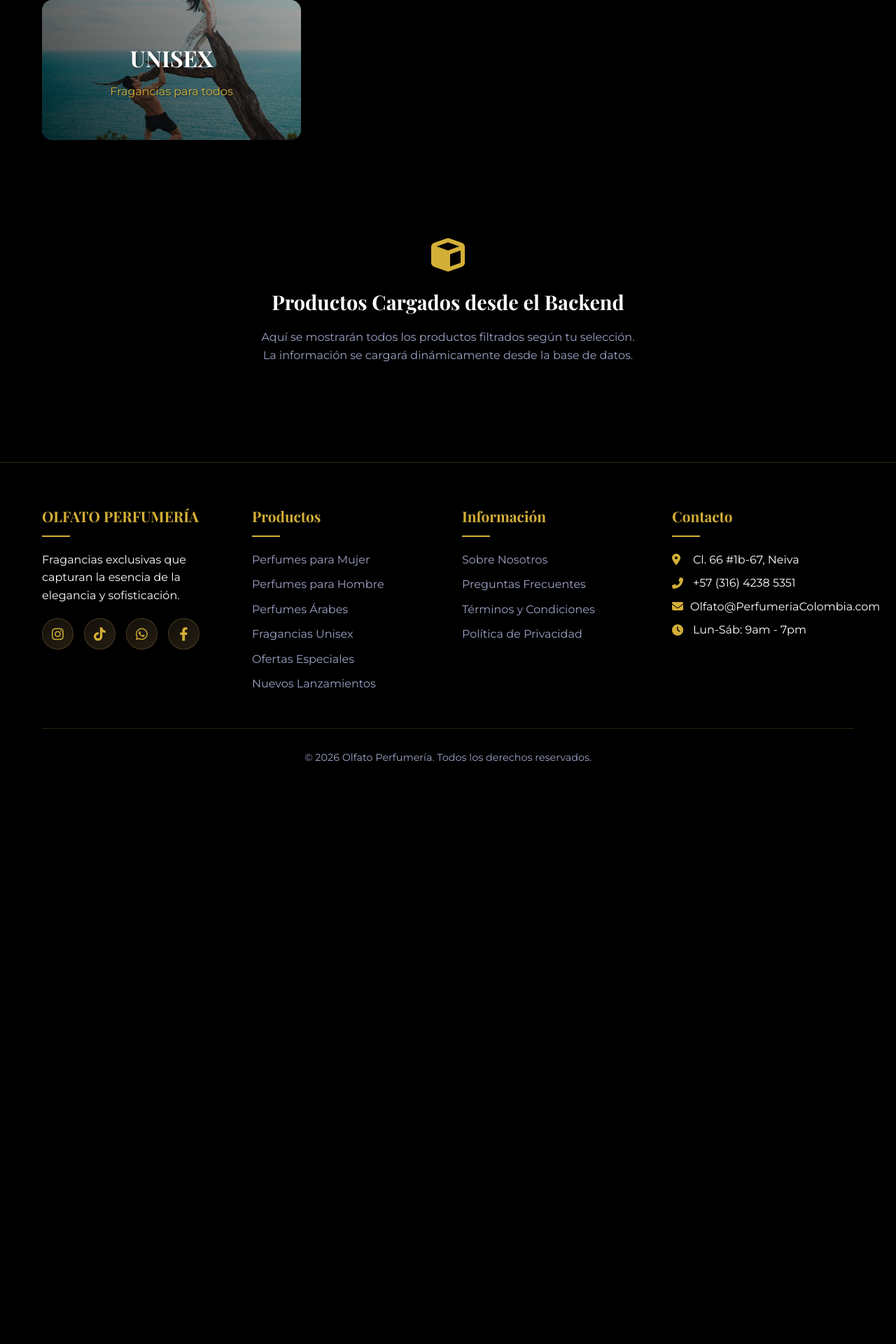
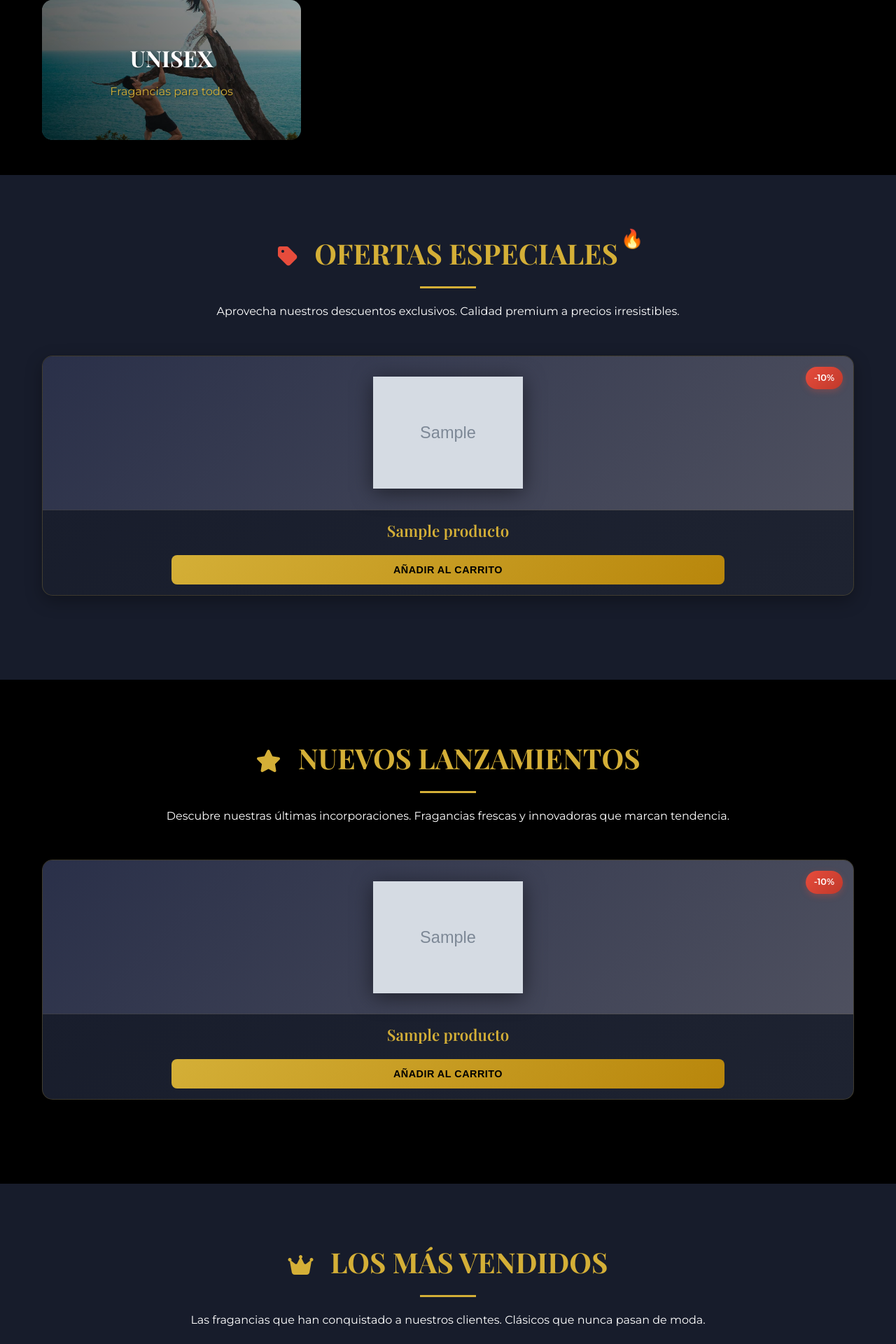
Before and after one commit to NicolasCeronDev/Olfato2026, a PHP site: page /productos.php in a window 1280 px wide. Shown: the part 588-2508 px from the top of the page at 70% size. Before the commit the page ends 1676 px from the top, so only its background shows below. Run offline with PHP 8.4, Linux system fonts and the light colour scheme; tables that the repository leaves empty or names only in its code hold one stand-in row (values such as "Sample post"); grey boxes marked "Sample" are stand-in pictures.

Commit message:
pagina productos

```diff
--- a/assets/css/productos.css
+++ b/assets/css/productos.css
@@ -95,7 +95,7 @@
     left: 0;
     width: 100%;
     height: 100%;
-            background: linear-gradient(45deg, rgba(0,0,0,0.7), rgba(0,0,0,0.3));
+    background: linear-gradient(45deg, rgba(0, 0, 0, 0.7), rgba(0, 0, 0, 0.3));
     display: flex;
     align-items: center;
     justify-content: center;
@@ -111,13 +111,13 @@
     font-size: 2rem;
     color: var(--color-texto);
     margin-bottom: 10px;
-            text-shadow: 2px 2px 4px rgba(0,0,0,0.5);
+    text-shadow: 2px 2px 4px rgba(0, 0, 0, 0.5);
 }
 
 .categoria-subtitulo {
     color: var(--color-dorado);
     font-size: 1rem;
-            text-shadow: 1px 1px 2px rgba(0,0,0,0.5);
+    text-shadow: 1px 1px 2px rgba(0, 0, 0, 0.5);
 }
 
 /* Layout principal */
@@ -205,3 +205,59 @@
         align-items: flex-start;
     }
 }
+
+/* Estilos para las secciones de productos */
+.productos-destacados,
+.productos-nuevos,
+.productos-ofertas {
+    padding: 80px 0;
+}
+
+/* Iconos decorativos en títulos */
+.titulo-seccion h2 i {
+    margin-right: 15px;
+    font-size: 2rem;
+}
+
+/* Efecto especial para sección de ofertas */
+.productos-ofertas .titulo-seccion h2 {
+    position: relative;
+    display: inline-block;
+}
+
+.productos-ofertas .titulo-seccion h2::after {
+    content: "🔥";
+    position: absolute;
+    top: -10px;
+    right: -35px;
+    font-size: 1.5rem;
+    animation: palpitar 2s infinite;
+}
+
+@keyframes palpitar {
+
+    0%,
+    100% {
+        transform: scale(1);
+    }
+
+    50% {
+        transform: scale(1.1);
+    }
+}
+
+/* Responsive */
+@media (max-width: 768px) {
+
+    .productos-destacados,
+    .productos-nuevos,
+    .productos-ofertas {
+        padding: 60px 0;
+    }
+
+    .productos-ofertas .titulo-seccion h2::after {
+        position: static;
+        display: block;
+        margin-top: 10px;
+    }
+}
--- a/assets/js/productos.js
+++ b/assets/js/productos.js
@@ -0,0 +1,30 @@
+document.addEventListener('DOMContentLoaded', function() {
+    // Navegación por categorías visuales
+    const seccionesCategorias = document.querySelectorAll('.categoria-seccion');
+
+    seccionesCategorias.forEach(seccion => {
+        seccion.addEventListener('click', function() {
+            const categoria = this.getAttribute('data-categoria');
+
+            // Hacer scroll suave a la sección correspondiente
+            const seccionProductos = document.getElementById('contenedor-' + categoria);
+            if (seccionProductos) {
+                seccionProductos.scrollIntoView({
+                    behavior: 'smooth',
+                    block: 'start'
+                });
+            }
+        });
+    });
+
+    // Efecto hover mejorado para categorías
+    seccionesCategorias.forEach(seccion => {
+        seccion.addEventListener('mouseenter', function() {
+            this.style.transform = 'scale(1.05)';
+        });
+
+        seccion.addEventListener('mouseleave', function() {
+            this.style.transform = 'scale(1)';
+        });
+    });
+});
--- a/includes/DB/productos_componente.php
+++ b/includes/DB/productos_componente.php
@@ -1,31 +1,65 @@
 <?php
+// includes/DB/productos_componente.php - VERSIÓN MEJORADA
 include '../includes/DB/conexion_db.php';
 
-function mostrarProductos($categoria = 'todos', $limite = 6)
+function mostrarProductos($categoria = 'todos', $limite = 6, $tipo_seccion = 'normal')
 {
     global $conexion;
 
-    // Construir la consulta según la categoría
+    // Construir la consulta según el tipo de sección
     $sql = "SELECT p.*, g.nombre_genero_perfume, c.nombre_categoria, o.valor_descuento
             FROM productos p
             LEFT JOIN generos_perfumes g ON p.id_genero_perfume = g.id_genero_perfume
             LEFT JOIN categorias c ON p.id_categoria = c.id_categoria
             LEFT JOIN ofertas o ON p.id_oferta = o.id_oferta";
 
+    $where_conditions = [];
+    $params = [];
+    $types = "";
+
     // Filtrar por categoría si no es 'todos'
     if ($categoria !== 'todos') {
-        $sql .= " WHERE g.nombre_genero_perfume = ?";
+        $where_conditions[] = "g.nombre_genero_perfume = ?";
+        $params[] = $categoria;
+        $types .= "s";
     }
 
-    $sql .= " ORDER BY p.nombre LIMIT ?";
+    // MODIFICACIÓN: Filtrar según el tipo de sección
+    switch ($tipo_seccion) {
+        case 'ofertas':
+            $where_conditions[] = "o.valor_descuento > 0";
+            break;
+        case 'nuevos':
+            // Ordenar por ID descendente (los más recientes primero)
+            $sql .= " ORDER BY p.id_producto DESC";
+            break;
+        case 'vendidos':
+            // Por ahora ordenar por ID ascendente (los más antiguos)
+            $sql .= " ORDER BY p.id_producto ASC";
+            break;
+        default:
+            $sql .= " ORDER BY p.nombre";
+    }
+
+    // Aplicar condiciones WHERE si existen
+    if (!empty($where_conditions)) {
+        $sql .= " WHERE " . implode(" AND ", $where_conditions);
+    }
+
+    // MODIFICACIÓN: Si no se definió orden en el switch, usar orden por defecto
+    if ($tipo_seccion === 'ofertas' || $tipo_seccion === 'normal') {
+        $sql .= " ORDER BY p.nombre";
+    }
+
+    $sql .= " LIMIT ?";
+    $params[] = $limite;
+    $types .= "i";
 
     // Preparar la consulta
     $stmt = $conexion->prepare($sql);
 
-    if ($categoria !== 'todos') {
-        $stmt->bind_param("si", $categoria, $limite);
-    } else {
-        $stmt->bind_param("i", $limite);
+    if (!empty($params)) {
+        $stmt->bind_param($types, ...$params);
     }
 
     $stmt->execute();
@@ -67,7 +101,6 @@ function mostrarProductos($categoria = 'todos', $limite = 6)
                 <div class="producto-info">
                     <h3 class="producto-titulo">' . $producto['nombre'] . '</h3>
 
-
                     <button class="boton-producto abrir-modal"
                             data-producto-id="' . $producto['id_producto'] . '"
                             data-producto-nombre="' . $producto['nombre'] . '"
@@ -87,9 +120,19 @@ function mostrarProductos($categoria = 'todos', $limite = 6)
         }
 
         echo '</div>';
+    } else {
+        echo '<div class="mensaje-vacio">
+                <i class="fas fa-box-open"></i>
+                <h3>No hay productos disponibles</h3>
+                <p>No encontramos productos en esta categoría.</p>
+              </div>';
+    }
 
-        // Modal para selección de producto
+    $stmt->close();
+
+    // MODIFICACIÓN: El modal se incluye aquí para que esté disponible en todas las páginas
     echo '
+    <!-- Modal para productos (se carga automáticamente con el componente) -->
     <div class="modal-producto" id="modal-producto">
         <div class="modal-contenido">
             <button class="modal-cerrar" id="modal-cerrar">&times;</button>
@@ -108,7 +151,18 @@ function mostrarProductos($categoria = 'todos', $limite = 6)
                         </div>
                     </div>
 
-                <!-- El contenedor de colores se creará dinámicamente con JavaScript -->
+                    <div class="opcion-grupo">
+                        <label>Color</label>
+                        <div class="colores-opciones" id="colores-opciones">
+                            <div class="color-opcion color-dorado seleccionado" data-color="dorado"></div>
+                            <div class="color-opcion color-negro" data-color="negro"></div>
+                            <div class="color-opcion color-rojo" data-color="rojo"></div>
+                            <div class="color-opcion color-azul" data-color="azul"></div>
+                            <div class="color-opcion color-fucsia" data-color="fucsia"></div>
+                            <div class="color-opcion color-morado" data-color="morado"></div>
+                            <div class="color-opcion color-verde" data-color="verde"></div>
+                        </div>
+                    </div>
 
                     <div class="opcion-grupo">
                         <label>Cantidad</label>
@@ -130,15 +184,6 @@ function mostrarProductos($categoria = 'todos', $limite = 6)
             </div>
         </div>
     </div>';
-    } else {
-        echo '<div class="mensaje-vacio">
-                <i class="fas fa-box-open"></i>
-                <h3>No hay productos disponibles</h3>
-                <p>No encontramos productos en esta categoría.</p>
-              </div>';
-    }
-
-    $stmt->close();
 }
 ?>
 <script src="../assets/js/Components/ProductoModal.js"></script>
--- a/pages/productos.php
+++ b/pages/productos.php
@@ -12,6 +12,9 @@ include '../includes/DB/conexion_db.php';
         href="https://fonts.googleapis.com/css2?family=Playfair+Display:wght@400;500;600;700&family=Montserrat:wght@300;400;500;600&display=swap">
     <link rel="stylesheet" href="../assets/css/General.css">
     <link rel="stylesheet" href="../assets/css/productos.css">
+    <link rel="stylesheet" href="../assets/css/Componentes/productos_componente.css">
+
+
 </head>
 
 <body>
@@ -79,19 +82,61 @@ include '../includes/DB/conexion_db.php';
         </div>
     </div>
 
-    <!-- Layout principal -->
-    <main class="contenedor">
-        <div class="productos-layout">
-                <!-- Mensaje de productos (los productos vendrán del backend) -->
-                <div class="mensaje-productos">
-                    <i class="fas fa-cube"></i>
-                    <h3>Productos Cargados desde el Backend</h3>
-                    <p>Aquí se mostrarán todos los productos filtrados según tu selección.<br>
-                    La información se cargará dinámicamente desde la base de datos.</p>
+    <!-- Sección: OFERTAS ESPECIALES -->
+    <section class="seccion productos-ofertas" style="background-color: var(--color-gris-oscuro);">
+        <div class="contenedor">
+            <div class="titulo-seccion">
+                <h2><i class="fas fa-tag" style="color: var(--color-ofertas);"></i> OFERTAS ESPECIALES</h2>
+                <div class="separador"></div>
+                <p>Aprovecha nuestros descuentos exclusivos. Calidad premium a precios irresistibles.</p>
+            </div>
+
+            <div id="contenedor-ofertas">
+                <?php
+                include '../includes/DB/productos_componente.php';
+                // Mostramos solo productos con ofertas
+                mostrarProductos('todos', 6, 'ofertas', true);
+                ?>
+            </div>
         </div>
     </section>
+
+     <!-- Sección: NUEVAS FRAGANCIAS -->
+    <section class="seccion productos-nuevos" style="background-color: var(--color-fondo);">
+        <div class="contenedor">
+            <div class="titulo-seccion">
+                <h2><i class="fas fa-star" style="color: var(--color-dorado);"></i> NUEVOS LANZAMIENTOS</h2>
+                <div class="separador"></div>
+                <p>Descubre nuestras últimas incorporaciones. Fragancias frescas y innovadoras que marcan tendencia.</p>
             </div>
-    </main>
+
+            <div id="contenedor-nuevos">
+                <?php
+                // Mostramos los productos más recientes
+                mostrarProductos('todos', 6, 'nuevos', false);
+                ?>
+            </div>
+        </div>
+    </section>
+
+    <!-- Sección: LOS MÁS VENDIDOS -->
+    <section class="seccion productos-destacados" style="background-color: var(--color-gris-oscuro);">
+        <div class="contenedor">
+            <div class="titulo-seccion">
+                <h2><i class="fas fa-crown" style="color: var(--color-dorado);"></i> LOS MÁS VENDIDOS</h2>
+                <div class="separador"></div>
+                <p>Las fragancias que han conquistado a nuestros clientes. Clásicos que nunca pasan de moda.</p>
+            </div>
+
+            <div id="contenedor-mas-vendidos">
+                <?php
+                // Por ahora mostramos los más antiguos como "más vendidos"
+                mostrarProductos('todos', 6, 'vendidos', false);
+                ?>
+            </div>
+        </div>
+    </section>
+
     <?php
     include '../includes/footer.php';
     ?>
```
Lines whose indentation alone changed are shown as unchanged.
